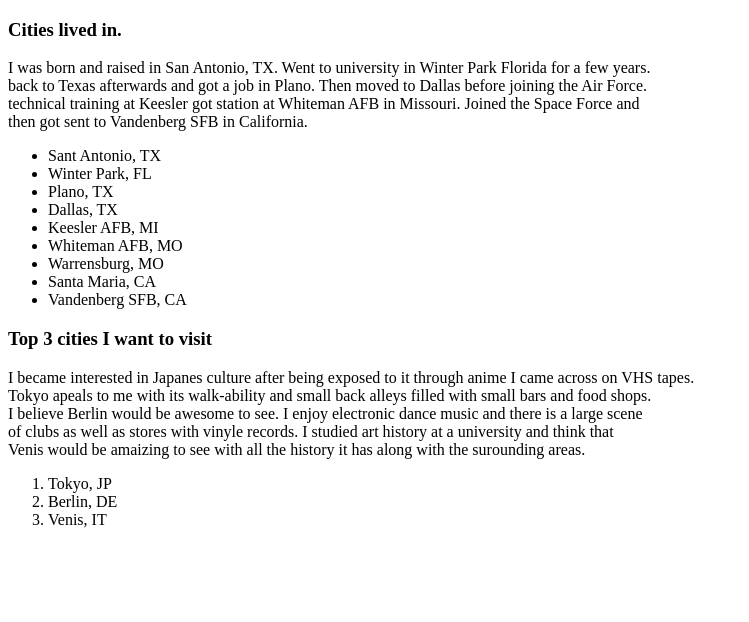
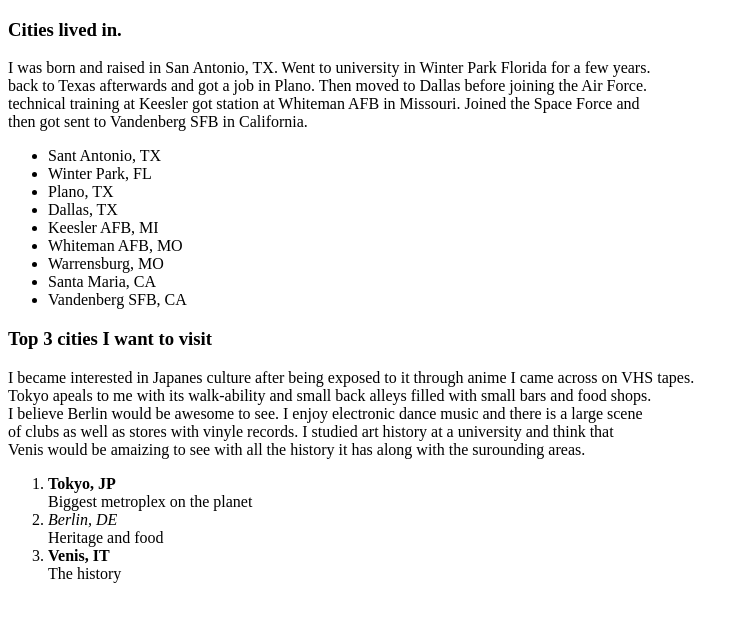
Before and after one commit to gustovshikov/htmlExercise, a plain HTML site: page index.html in a window 1280 px wide. Shown: the whole page, without its empty margins (0-749 px from the left). Drawn offline with Linux system fonts and the light colour scheme.

Commit message:
added cities I want to visit

```diff
--- a/index.html
+++ b/index.html
@@ -32,8 +32,11 @@
 
 
     <ol>
-        <li>Tokyo, JP</li>
-        <li>Berlin, DE</li>
-        <li>Venis, IT</li>
+        <li><strong>Tokyo, JP</strong></li>
+            <span>Biggest metroplex on the planet</span>
+        <li><em>Berlin, DE</em></li>
+            <span>Heritage and food</span>
+        <li><strong>Venis, IT</strong></li>
+            <span>The history</span>
     </ol>
 </body>
```
